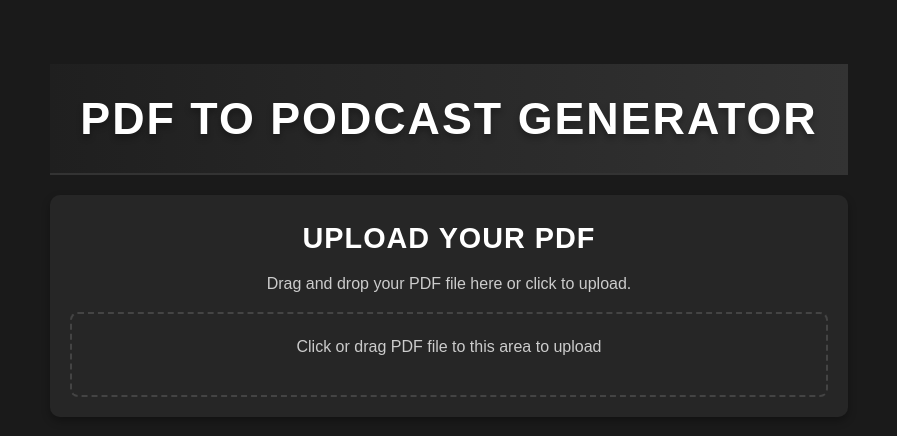
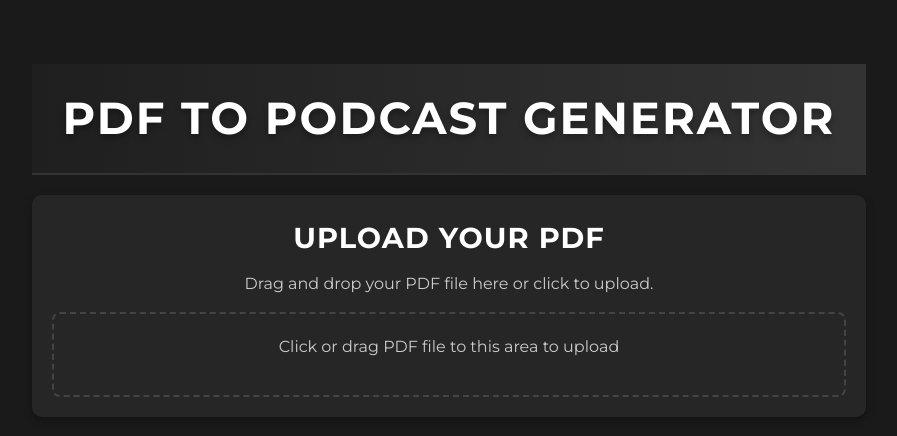
Before and after one commit to philip120/tts_tudengiprojekt2025, a Vue app in the folder frontend/: page / in a window 1280 px wide. Shown: the top 436 px of the page, without its empty margins (191-1088 px from the left). Built offline with nearby package versions, Linux system fonts and the light colour scheme.

Commit message:
added font

```diff
--- a/frontend/src/App.vue
+++ b/frontend/src/App.vue
@@ -1,6 +1,6 @@
 <template>
   <div id="app">
-    <!-- Background Video (Always present, controlled by class binding) -->
+      <!-- Background Video (Always present, controlled by class binding) -->
     <video :class="{ 'video-visible': showHostsSection }" id="background-video" ref="backgroundVideo" loop muted>
       <source src="/pointilism21.mp4" type="video/mp4">
       Your browser does not support the video tag.
@@ -210,6 +210,7 @@
 
 <style>
 @import "./style.css";
+@import url('https://fonts.googleapis.com/css2?family=Montserrat:wght@400;700&display=swap');
 
 /* Styles for Background Video */
 #background-video {
@@ -239,6 +240,7 @@
   z-index: 1; /* Keep content above background */
   background-color: #1a1a1a; /* Initial dark background */
   min-height: 100vh; /* Ensure it covers viewport height */
+  font-family: 'Montserrat', sans-serif;
 }
 
 .superbowl-header {
```
